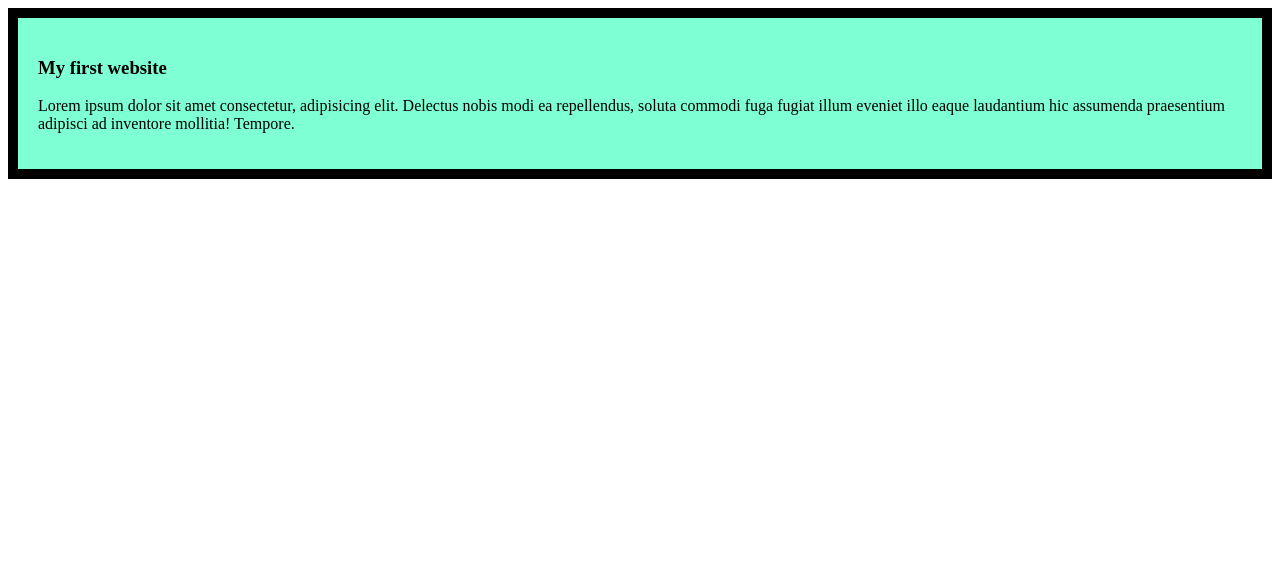
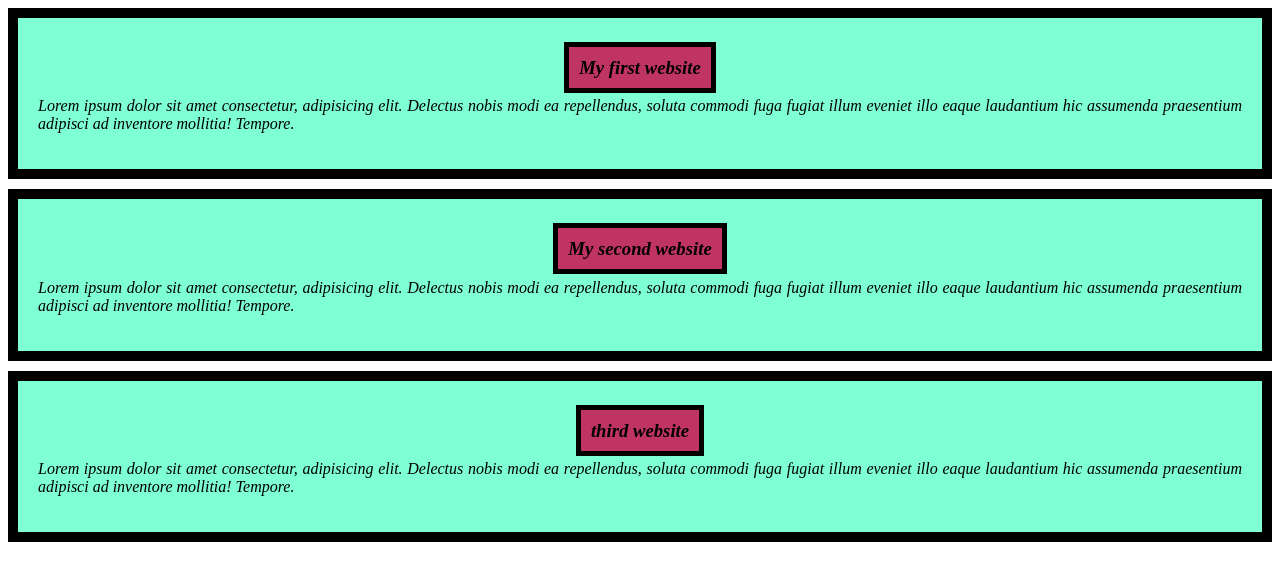
Before and after one commit to jannatOnu/my-simple-website, a plain HTML site: page index.html in a window 1280 px wide. Drawn offline with Linux system fonts and the light colour scheme.

Commit message:
added the second and third blog

```diff
--- a/index.html
+++ b/index.html
@@ -8,7 +8,15 @@
 </head>
 <body>
     <div>
-        <h3>My first website</h3>
+        <h3><span class="first">My first website</span></h3>
+        <p>Lorem ipsum dolor sit amet consectetur, adipisicing elit. Delectus nobis modi ea repellendus, soluta commodi fuga fugiat illum eveniet illo eaque laudantium hic assumenda praesentium adipisci ad inventore mollitia! Tempore.</p>
+    </div>
+    <div>
+        <h3><span class="second">My second website</span></h3>
+        <p>Lorem ipsum dolor sit amet consectetur, adipisicing elit. Delectus nobis modi ea repellendus, soluta commodi fuga fugiat illum eveniet illo eaque laudantium hic assumenda praesentium adipisci ad inventore mollitia! Tempore.</p>
+    </div>
+    <div>
+        <h3><span class="third"> third website</span></h3>
         <p>Lorem ipsum dolor sit amet consectetur, adipisicing elit. Delectus nobis modi ea repellendus, soluta commodi fuga fugiat illum eveniet illo eaque laudantium hic assumenda praesentium adipisci ad inventore mollitia! Tempore.</p>
     </div>
 </body>
--- a/styles/blog.css
+++ b/styles/blog.css
@@ -2,4 +2,39 @@ div{
     background-color: aquamarine;
     padding: 20px;
     border: 10px solid black;
+    margin-bottom: 10px;
+    box-shadow: 50px salmon;
 }
+h3{
+    text-align: center;
+    font-style: italic;
+
+}
+.first{
+    text-decoration: double;
+    background-color: rgb(192, 52, 99);
+    border: 5px solid black;
+    padding: 10px;
+
+}
+.second{
+    text-decoration: double;
+    background-color: rgb(192, 52, 99);
+    border: 5px solid black;
+    padding: 10px;
+
+}
+.third{
+    text-decoration: double;
+    background-color: rgb(192, 52, 99);
+    border: 5px solid black;
+    padding: 10px;
+
+}
+*{
+    text-align: justify;
+}
+p{
+    font-style: italic;
+    font-size: medium;
+}
```
